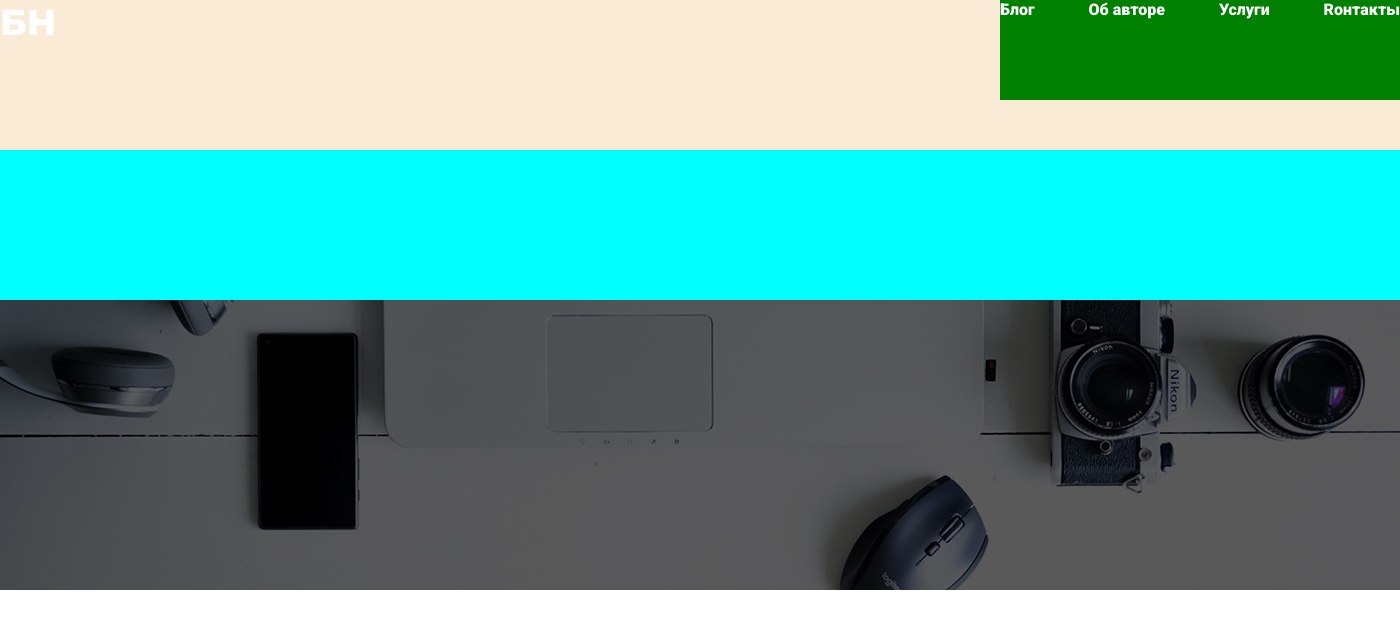
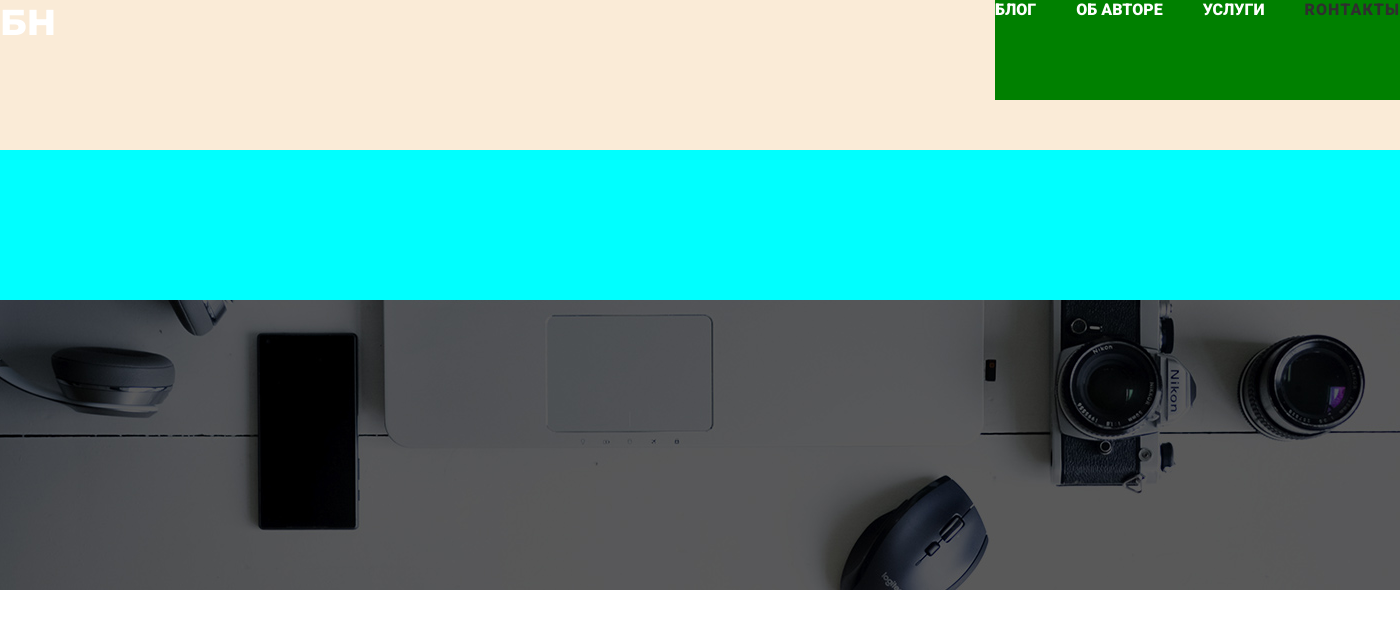
Before and after one commit to Nattyme/mini-projects, a PHP site: page / in a window 1400 px wide. Shown: the top 629 px of the page. Run offline with PHP 8.4, Linux system fonts and the light colour scheme.

Commit message:
.nav__item--special base style

```diff
--- a/Pages/blog-page/css/main.css
+++ b/Pages/blog-page/css/main.css
@@ -39,7 +39,8 @@ font-family: 'Roboto', sans-serif; */
 .nav {
   display: flex;
   justify-content: space-between;
-  width: 400px;
+  -moz-column-gap: 40px;
+       column-gap: 40px;
   height: 100px;
   background-color: green;
 }
@@ -49,4 +50,11 @@ font-family: 'Roboto', sans-serif; */
   font-weight: 900;
   color: #fff;
   text-decoration: none;
+  text-transform: uppercase;
+}
+.nav__item--special {
+  font-weight: 900;
+  font-size: 16px;
+  letter-spacing: 1.07px;
+  color: #2f2f2f;
 }/*# sourceMappingURL=main.css.map */
--- a/Pages/blog-page/css/main.min.css
+++ b/Pages/blog-page/css/main.min.css
@@ -1 +1 @@
-body{margin:0;font-family:"Roboto",sans-serif}.header{width:100%;height:590px;background-color:#000;background-image:url("./../img/header-bg.jpg");background-repeat:no-repeat;background-position:center;background-size:cover}.header__container{width:1400px;height:300px;margin:0 auto;background-color:aqua}.nav-wrapper{display:flex;justify-content:space-between;background-color:#faebd7;height:150px}.logo{font-family:"Montserrat",sans-serif;font-size:36px;font-weight:800;color:#fff}.nav{display:flex;justify-content:space-between;width:400px;height:100px;background-color:green}.nav__item{font-size:16px;font-weight:900;color:#fff;text-decoration:none}/*# sourceMappingURL=main.min.css.map */
+body{margin:0;font-family:"Roboto",sans-serif}.header{width:100%;height:590px;background-color:#000;background-image:url("./../img/header-bg.jpg");background-repeat:no-repeat;background-position:center;background-size:cover}.header__container{width:1400px;height:300px;margin:0 auto;background-color:aqua}.nav-wrapper{display:flex;justify-content:space-between;background-color:#faebd7;height:150px}.logo{font-family:"Montserrat",sans-serif;font-size:36px;font-weight:800;color:#fff}.nav{display:flex;justify-content:space-between;-moz-column-gap:40px;column-gap:40px;height:100px;background-color:green}.nav__item{font-size:16px;font-weight:900;color:#fff;text-decoration:none;text-transform:uppercase}.nav__item--special{font-weight:900;font-size:16px;letter-spacing:1.07px;color:#2f2f2f}/*# sourceMappingURL=main.min.css.map */
--- a/Pages/blog-page/index.html
+++ b/Pages/blog-page/index.html
@@ -20,7 +20,7 @@
                     <a href="#!" class="nav__item">Блог</a>
                     <a href="#!" class="nav__item">Об авторе</a>
                     <a href="#!" class="nav__item">Услуги</a>
-                    <a href="#!" class="nav__item">Rонтакты</a>
+                    <a href="#!" class="nav__item nav__item--special">Rонтакты</a>
                 </nav>
             </div>
 
--- a/Pages/blog-page/sass/blocks/_nav.scss
+++ b/Pages/blog-page/sass/blocks/_nav.scss
@@ -1,8 +1,8 @@
 .nav {
     display: flex;
     justify-content: space-between;
+    column-gap: 40px;
 
-    width: 400px;
     height: 100px;
     background-color: green;
 }
@@ -12,4 +12,12 @@
     font-weight: 900;
     color: #fff;
     text-decoration: none;
+    text-transform: uppercase;
+
+    &--special {
+        font-weight: 900;
+        font-size: 16px;
+        letter-spacing: 1.07px;
+        color: #2f2f2f;
+    }
 }
```
Also changed, not shown: 2 other files.
